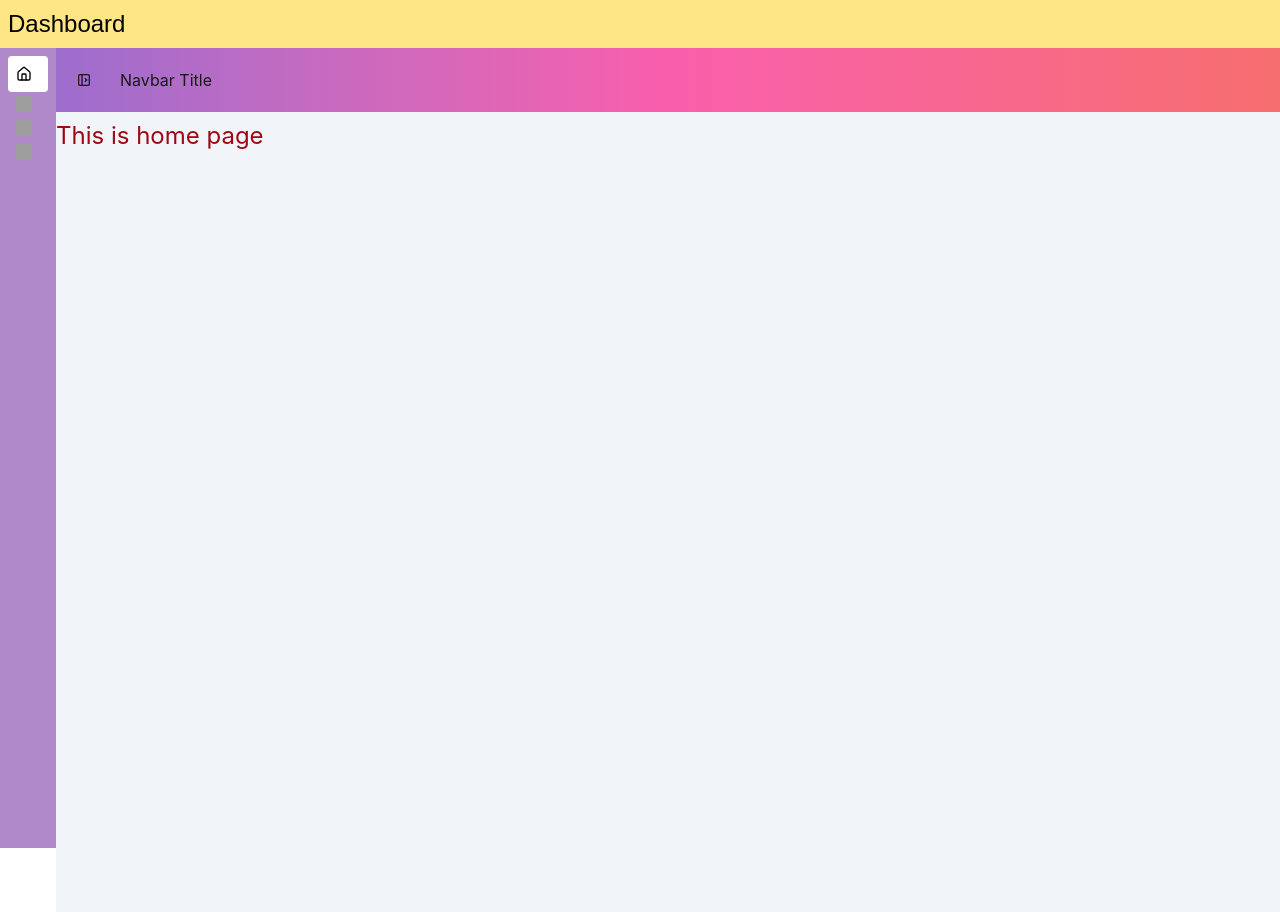
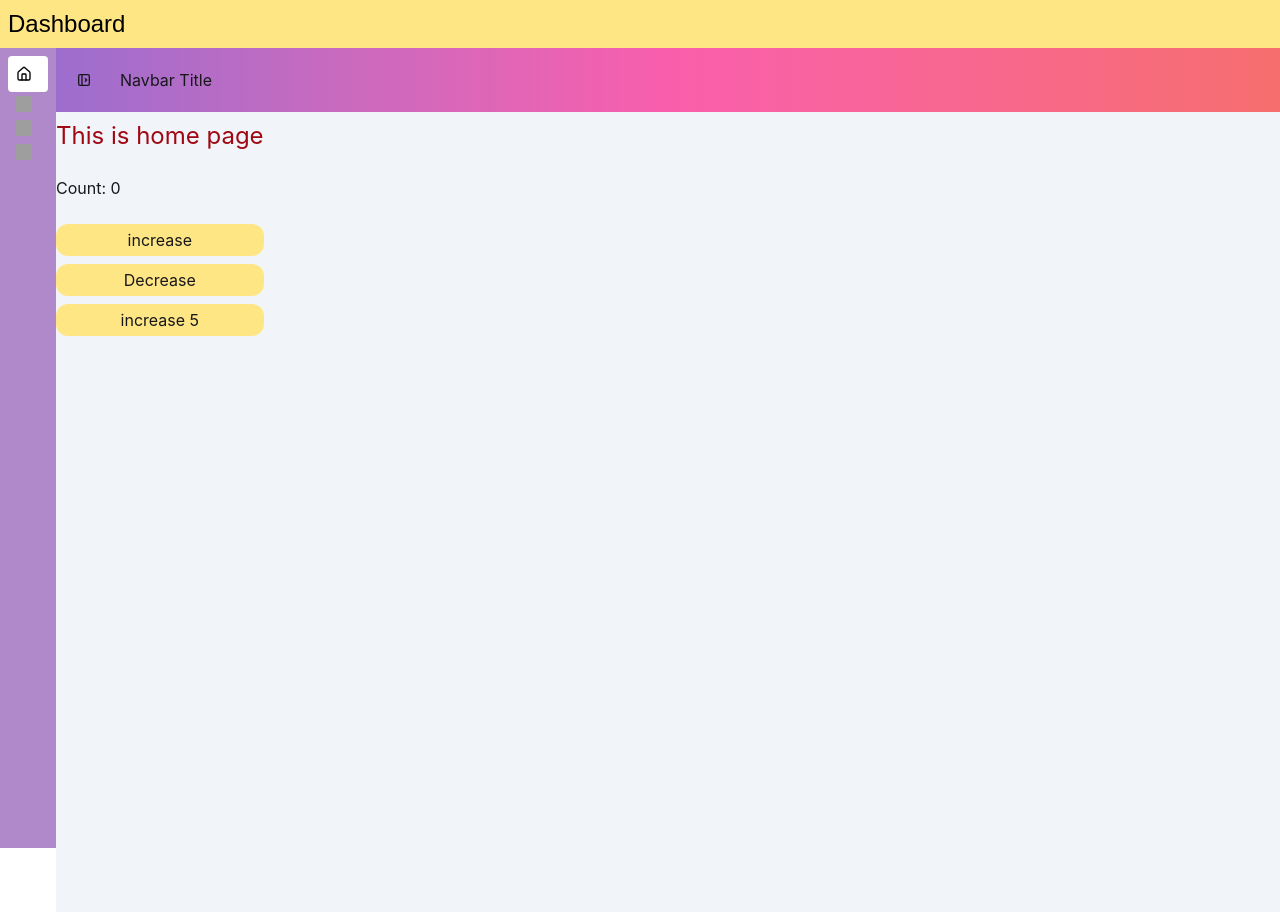
Before and after one commit to shohan-28/dashboard-1, a React (Vite) app: page /Home in a window 1280 px wide. Built offline with nearby package versions, Linux system fonts and the light colour scheme; grey boxes are pictures that could not be loaded; a web font is replaced by a local one.

Commit message:
Updated some files and fixed bugs

```diff
--- a/src/components/Home.jsx
+++ b/src/components/Home.jsx
@@ -1,13 +1,23 @@
 import React from 'react';
-import { useSelector } from 'react-redux';
+import { useDispatch, useSelector } from 'react-redux';
+import { decrement, increment, incrementByAmount } from './Features/counterSlice/counterSlice';
 
 const Home = () => {
-    const data = useSelector ((state) => state.counter);
-    console.log(data);
+    const {value} = useSelector ((state) => state.counter);
+    console.log(value);
+    const dispatch = useDispatch();
 
     return (
         <div>
             <h1 className='text-2xl flex justify-center text-red-800'>This is home page</h1>
+            <br></br>
+            <h1>Count: {value}</h1>
+        <br></br>
+            <div className='flex flex-col justify-start space-y-2'>
+                <button onClick={()=> dispatch(increment())} className='bg-amber-200 rounded-xl p-1 cursor-pointer'>increase</button>
+                <button onClick={()=> dispatch(decrement())} className='bg-amber-200 rounded-xl p-1 cursor-pointer'>Decrease</button>
+                <button onClick={()=> dispatch(incrementByAmount(5))} className='bg-amber-200 rounded-xl p-1 cursor-pointer'>increase 5</button>
+            </div>
         </div>
     );
 };
```
